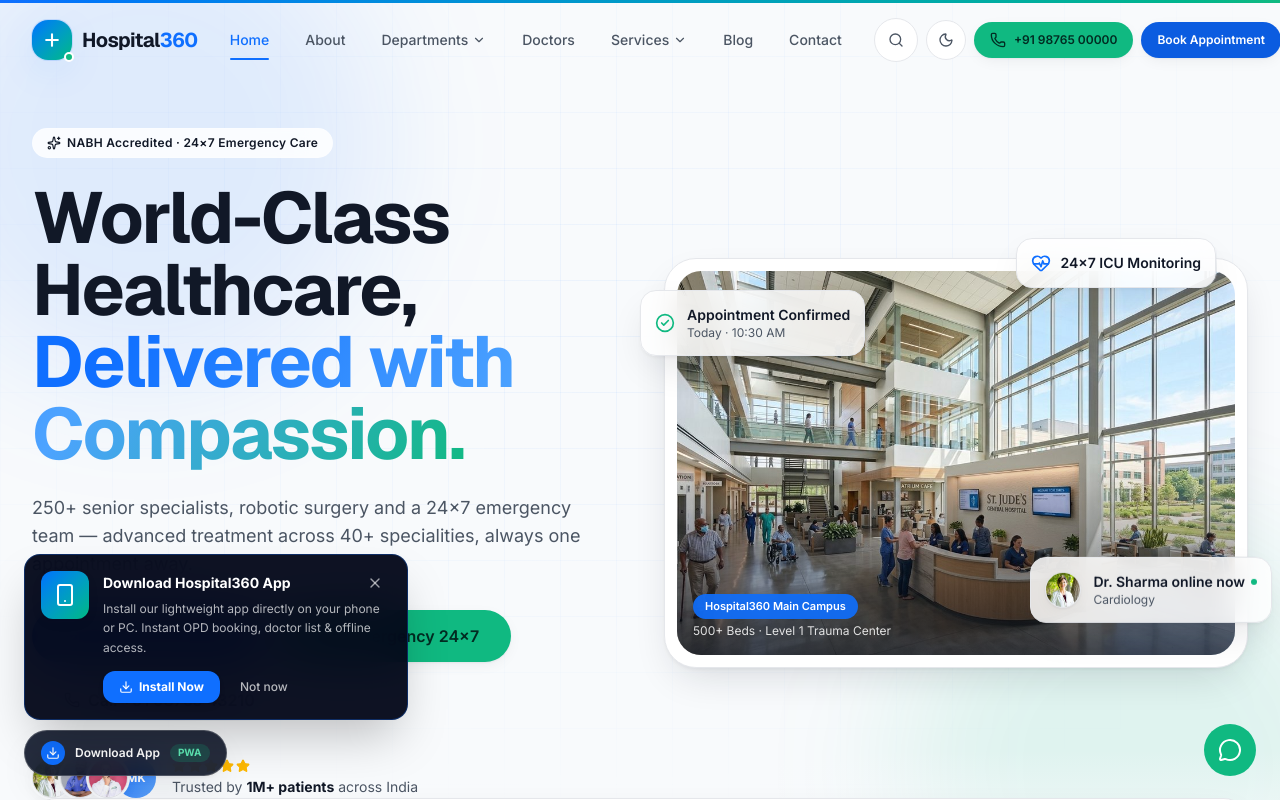
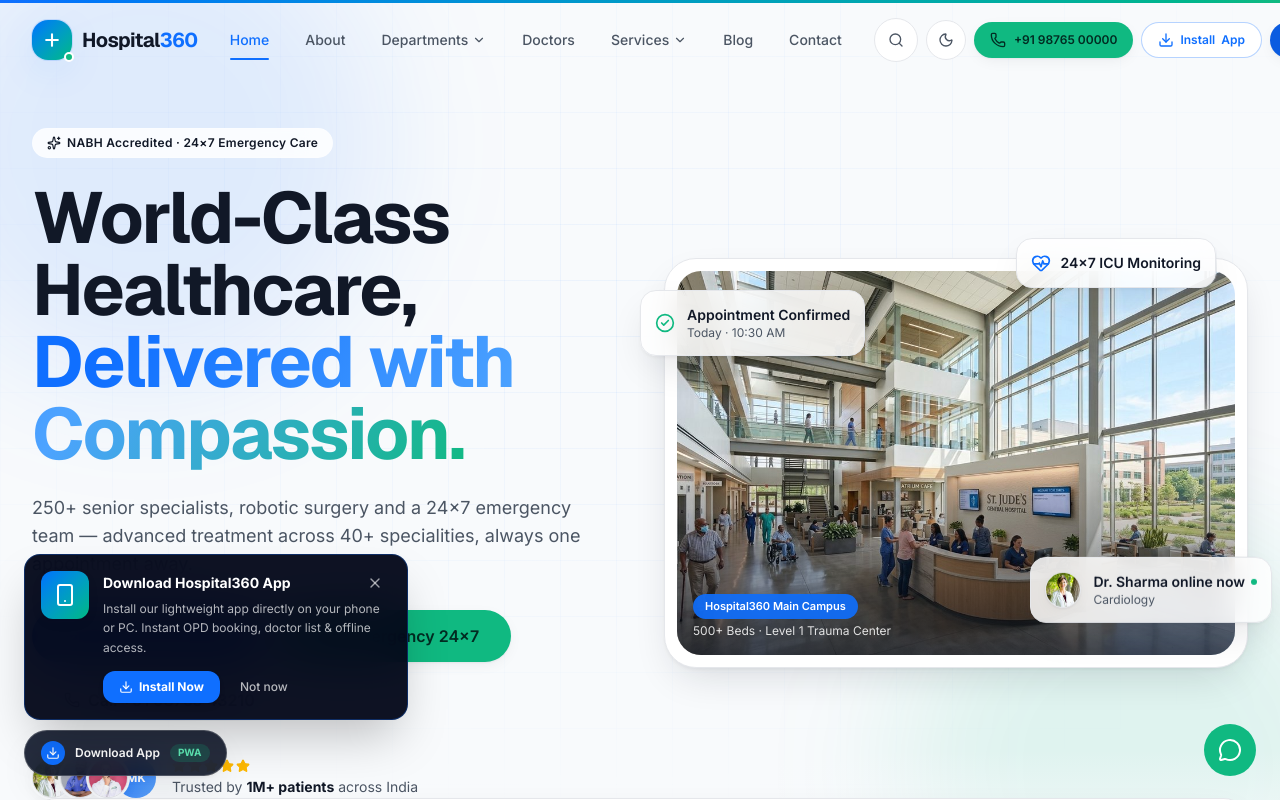
Before and after one commit to prashantsingh15/Hospital360, a Next.js app: page / in a window 1280 px wide. Shown: the top 800 px of the page. Built offline with nearby package versions, Linux system fonts and the light colour scheme.

Commit message:
feat(pwa): add Install App button in navbar, remove session storage banner blocker, and add .npmrc

```diff
--- a/src/components/layout/navbar.tsx
+++ b/src/components/layout/navbar.tsx
@@ -3,7 +3,7 @@
 import * as React from "react";
 import Link from "next/link";
 import { usePathname } from "next/navigation";
-import { Menu, Phone, Search } from "lucide-react";
+import { Download, Menu, Phone, Search } from "lucide-react";
 import { cn } from "@/lib/utils";
 import { site } from "@/lib/site";
 import { navEntries } from "@/data/navigation";
@@ -96,6 +96,16 @@
                 {site.emergency}
               </a>
             </Button>
+            <Button
+              type="button"
+              variant="outline"
+              size="sm"
+              onClick={() => window.dispatchEvent(new CustomEvent("open-pwa-install"))}
+              className="gap-1.5 border-primary/30 text-primary hover:bg-primary/10 cursor-pointer"
+            >
+              <Download className="size-3.5" aria-hidden />
+              <span className="hidden sm:inline">Install</span> App
+            </Button>
             <Button size="sm" asChild className="hidden md:inline-flex">
               <Link href="/appointment">Book Appointment</Link>
             </Button>
--- a/src/components/pwa/pwa-installer.tsx
+++ b/src/components/pwa/pwa-installer.tsx
@@ -83,13 +83,10 @@
     window.addEventListener("appinstalled", handleAppInstalled);
     window.addEventListener("open-pwa-install", handleCustomTrigger);
 
-    // 6. Show banner after a slight delay (1.2s) unless already in app or dismissed in this session
-    const isDismissed = sessionStorage.getItem("pwa_prompt_dismissed") === "true";
+    // 6. Show banner immediately on page mount (300ms)
     const timer = setTimeout(() => {
-      if (!isDismissed) {
-        setShowBanner(true);
-      }
-    }, 1200);
+      setShowBanner(true);
+    }, 400);
 
     return () => {
       clearTimeout(timer);
@@ -123,7 +120,6 @@
 
   const handleDismiss = () => {
     setShowBanner(false);
-    sessionStorage.setItem("pwa_prompt_dismissed", "true");
   };
 
   if (isStandalone || installed) {
```
Also changed, not shown: 1 other file (tests, documents, lock files or other folders).
